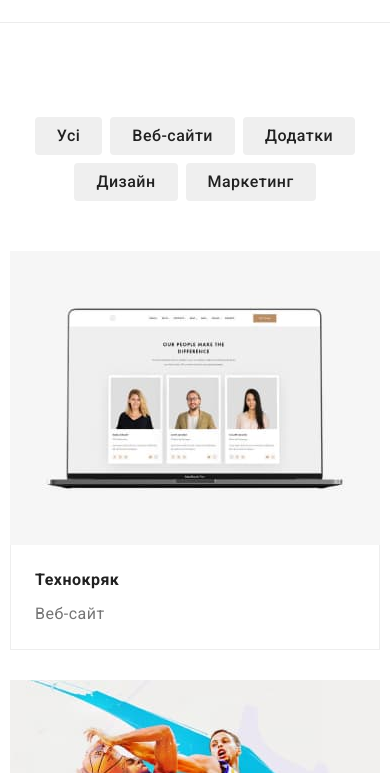
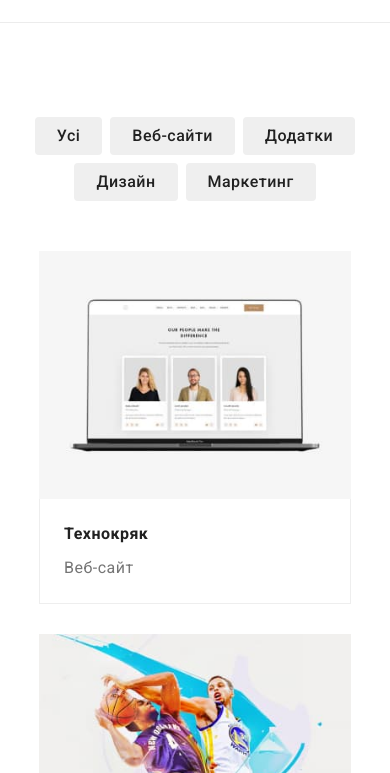
Before and after one commit to Decaiix/WebStudio_999, a plain HTML site: page portfolio.html in a window 390 px wide. Shown: the part 71-844 px from the top of the page. Drawn offline with nearby package versions, Linux system fonts and the light colour scheme.

Commit message:
sdffjbnbnmmhjmcvbcbv

```diff
--- a/scss/respportfolio.scss
+++ b/scss/respportfolio.scss
@@ -88,4 +88,7 @@
             width: 80vw;
         }
     }
+    .text-content{
+        width:80vw;
+    }
 }
```
Also changed, not shown: css/portfolio.css, css/respportfolio.css, 2 other files.
